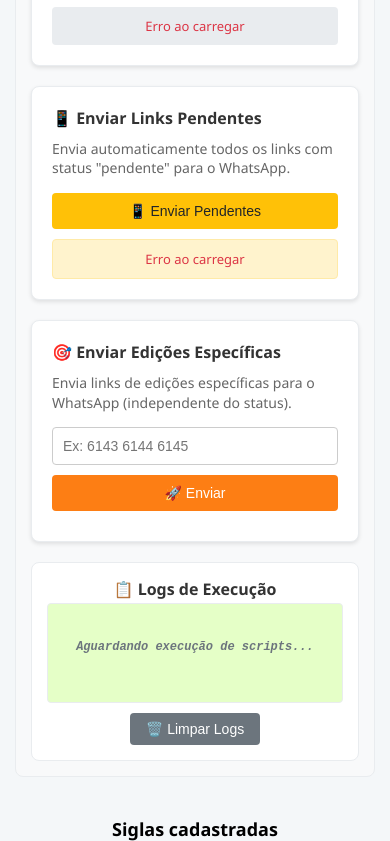
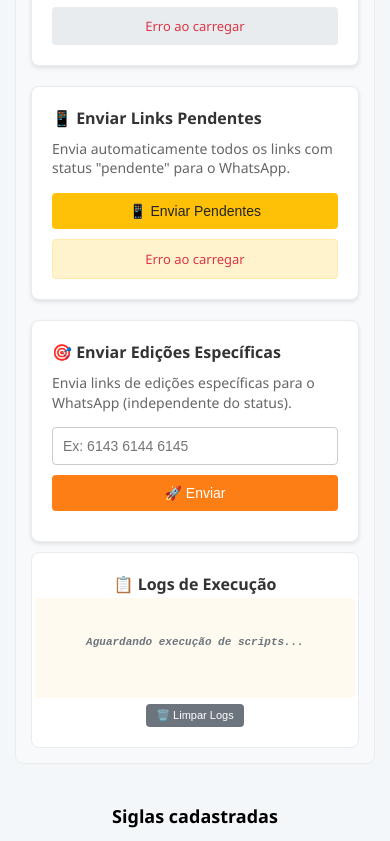
Before and after one commit to adilsonfragoso/Gerenciamento, a plain HTML site: page static/edicoes.html in a window 390 px wide. Shown: the part 909-1750 px from the top of the page. Drawn offline with Linux system fonts and the light colour scheme; no server answers.

Commit message:
alteração na seção logs celular padding

```diff
--- a/scripts/agendador_status.json
+++ b/scripts/agendador_status.json
@@ -1,8 +1,8 @@
 {
   "status": "rodando",
   "pid": 11260,
-  "inicio": "2025-07-09T22:45:32.519917",
+  "inicio": "2025-07-10T00:10:48.118129",
   "rifas_ativas": 6,
-  "ultima_verificacao": "2025-07-09T22:45:32.519917",
+  "ultima_verificacao": "2025-07-10T00:10:48.118129",
   "log_file": "D:\\Documentos\\Workspace\\Gerenciamento\\scripts\\agendador\\logs\\agendador_servico.log"
 }
--- a/static/css/edicoes.css
+++ b/static/css/edicoes.css
@@ -1,3 +1,4 @@
+
 /* ========================================
    EDICOES.CSS - Estilos Específicos da Página de Edições
    ======================================== */
@@ -399,9 +400,9 @@
 
 .logs-section {
     background: white;
-    padding: 1px;
+    padding: 2px;
     border-radius: 8px;
-    margin-top: 20px;
+    margin-top: 10px !important;
     border: 1px solid #e9ecef;
     text-align: center;
 }
@@ -412,11 +413,11 @@
     color: #333;
 }
 
-#logsExecucao {
-    background: #e5ffc7;
-    border: 1px solid #e9ecef;
+#logsExecucao {/*campo onde aparece os textos de logs*/
+    background: #FFFAF0;
+    border: 1px transparent #e9ecef;
     border-radius: 4px;
-    padding: 1px;
+    padding: 5px;
     min-height: 150px;
     max-height: 300px;
     overflow-y: auto;
@@ -802,6 +803,25 @@
         font-size: 10px;
         padding: 6px 12px;
     }
+
+    /* Seção de logs responsiva */
+    .logs-section {
+        padding: 10px !important;
+        margin-top: 10px !important;
+    }
+
+    #logsExecucao {
+        padding: 6px !important;
+        font-size: 11px !important;
+        min-height: 100px !important;
+        max-height: 200px !important;
+    }
+
+    .btn-limpar-logs {
+        padding: 5px 10px !important;
+        font-size: 11px !important;
+        margin-top: 6px !important;
+    }
 }
 
 @media (max-width: 600px) {
@@ -810,9 +830,27 @@
     }
 
     .nova-data-section,
-    .scripts-section,
+    .scripts-section {
+        padding: 15px;
+    }
+
+    /* Logs section com padding específico para mobile */
     .logs-section {
-        padding: 15px;
+        padding: 20px 3px 20px 3px !important; /* topo=2px, lados=4px, base=8px */
+        margin-top: 10px !important;
+    }
+
+    #logsExecucao {
+        padding: 6px !important;
+        font-size: 11px !important;
+        min-height: 100px !important;
+        max-height: 200px !important;
+    }
+
+    .btn-limpar-logs {
+        padding: 5px 10px !important;
+        font-size: 11px !important;
+        margin-top: 6px !important;
     }
 
     h3 {
```
